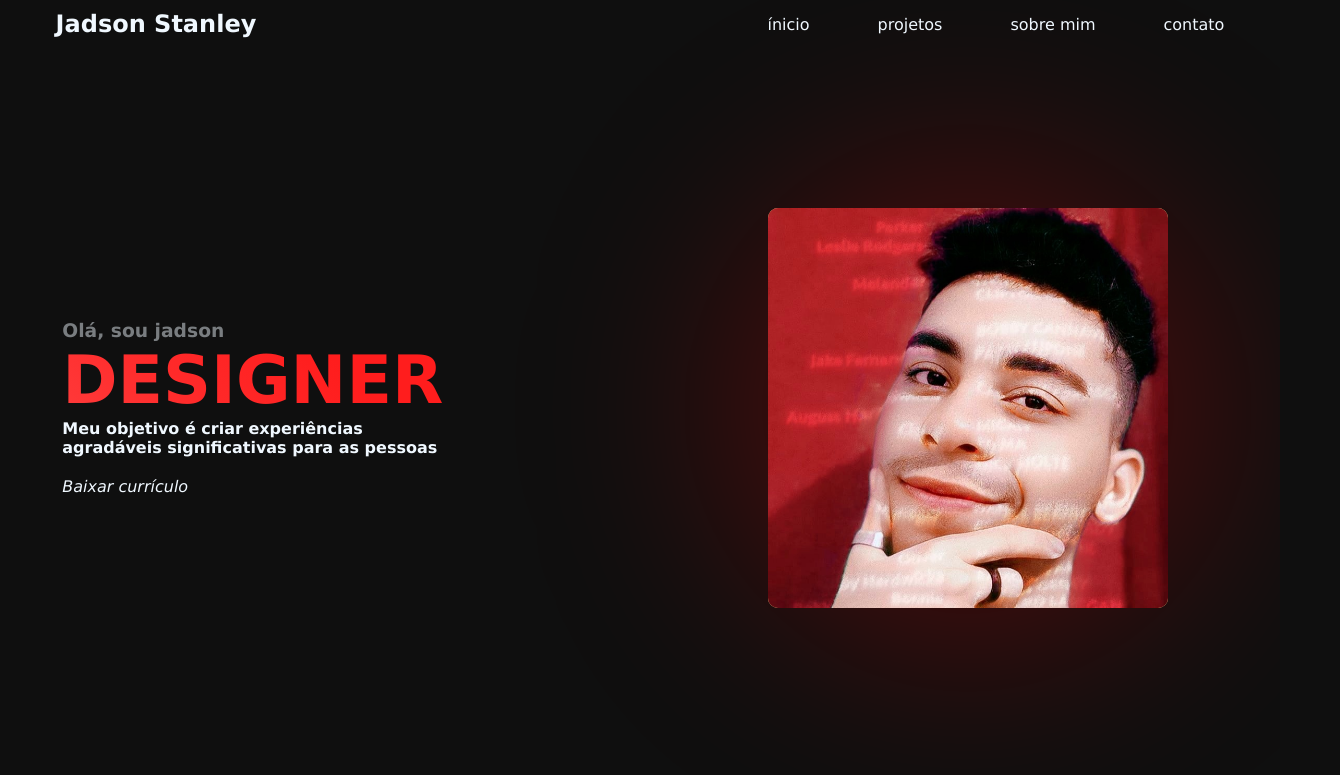
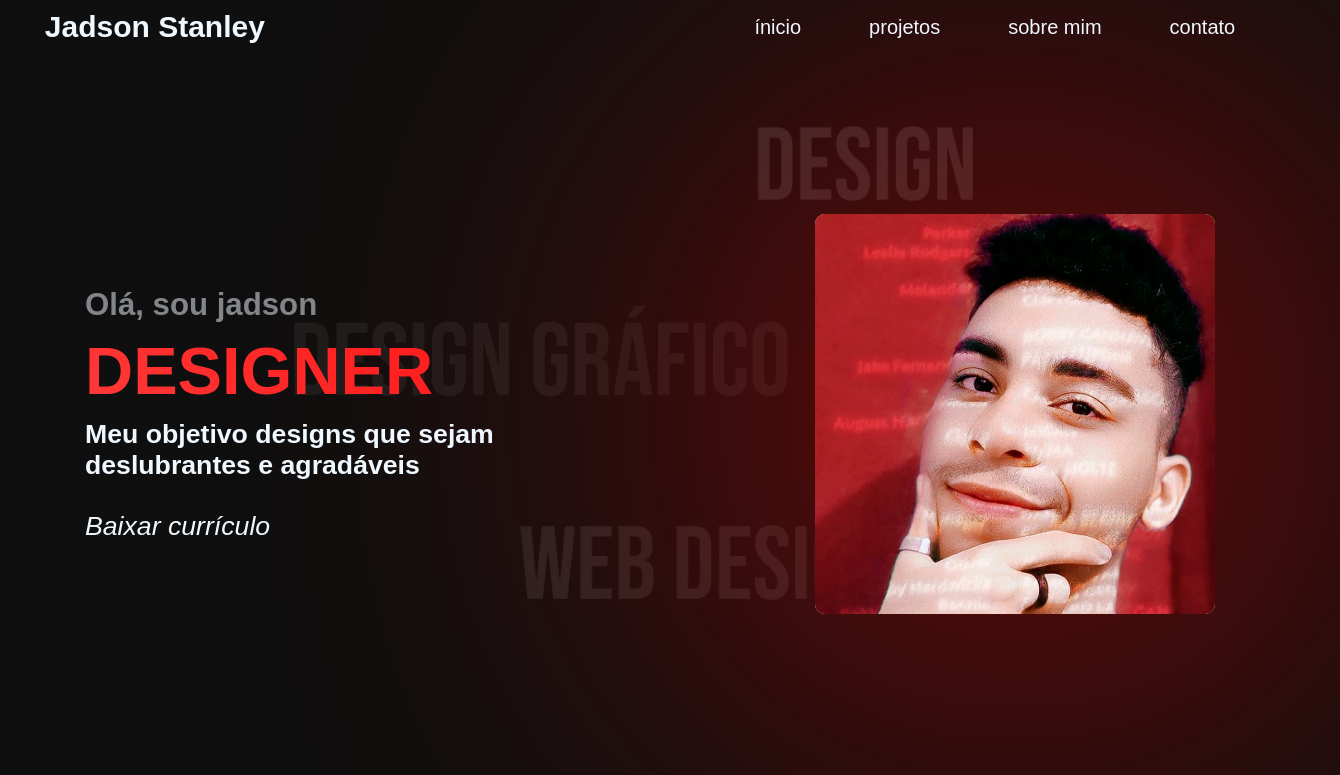
Before and after one commit to JadsonStanley/Portfolio-jadson, a plain HTML site: page index.html in a window 1280 px wide. Shown: the top 775 px of the page, 1340 px wide, since content can reach past the window. Drawn offline with Linux system fonts and the light colour scheme.

Commit message:
Add files via upload

```diff
--- a/index.html
+++ b/index.html
@@ -7,7 +7,6 @@
     <title>Jadson Stanley</title>
     <link rel="stylesheet" href="./style.css">
     <link rel="shortcut icon" href="./img/mao-acenando (1).png" type="image/x-icon">
-</head>
 
 <body>
     <header>
@@ -38,18 +37,22 @@
             </h1>
 
             <h4 class="h4-style">
-                Meu objetivo é criar experiências <br>
-                agradáveis significativas para as pessoas <br>
-
+                Meu objetivo designs que sejam deslubrantes e agradáveis
             </h4>
             <a class="baixarcurriculo" href="">Baixar currículo</a>
         </div>
+
+        <img class="textostransparentes" src="./img/textostransparentes.png" width="700" alt="">
+
+
         <div class="luz-foto-div">
 
             <div class="foto-div">
                 <img class="foto-div" src="./img/fotoportfolio.jpeg" alt="">
             </div>
+
         </div>
+
     </section>
 
     <h1 id="projetos" class="h1center TituloTamanho projetos-titulo-style">
--- a/style.css
+++ b/style.css
@@ -9,7 +9,9 @@
 
 body {
     background-color: rgb(15, 15, 15);
-    font-family: 'Lucida Sans', 'Lucida Sans Regular', 'Lucida Grande', 'Lucida Sans Unicode', Geneva, Verdana, sans-serif;
+    font-family:"Bebas Neue", sans-serif;
+    font-size: 15pt;
+    overflow-x: hidden;
 }
 
 ::-webkit-scrollbar {
@@ -64,6 +66,15 @@ body {
     transition: 0.2s linear;
 }
 
+.txt-inicio{
+    margin-left: 70px;
+    display: flex;
+    flex-direction: column;
+    gap: 10px;
+    font-size: 20pt;
+    width: 500px;
+}
+
 .section-inicio {
     display: flex;
     justify-content: space-around;
@@ -74,11 +85,12 @@ body {
 }
 
 .h3-style {
-    color: rgba(240, 248, 255, 0.473);
+    color: rgba(240, 248, 255, 0.514);
 }
 
 .h4-style {
     margin-bottom: 20px;
+    font-family: arial;
 }
 
 .baixarcurriculo {
@@ -105,6 +117,12 @@ body {
     -webkit-background-clip: text;
     background-size: 400% 100%;
     animation: cores 12s linear infinite;
+}
+
+.textostransparentes{
+   position: absolute;
+   z-index: -1;
+   opacity:30%;
 }
 
 .projetos-titulo-style {
@@ -141,12 +159,12 @@ body {
 
 .luz-foto-div::before {
     content: '';
-    background-color: rgba(255, 0, 0, 0.226);
-    width: 500px;
-    height: 500px;
+    background-color: rgba(255, 0, 0, 0.473);
+    width: 650px;
+    height: 650px;
     position: absolute;
     z-index: -1;
-    filter: blur(100px);
+    filter: blur(200px);
     border-radius: 50%;
 }
 
```
Also changed, not shown: img/textostransparentes.png (added), 1 other file.
